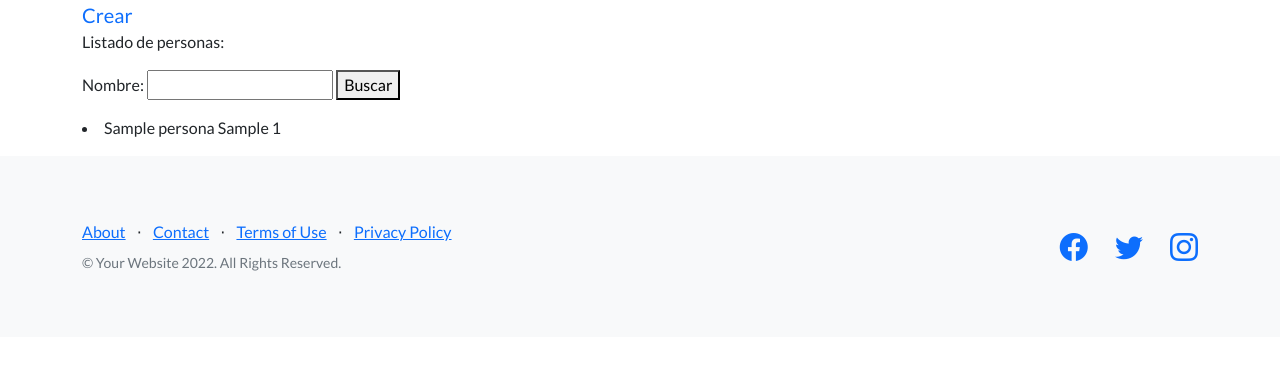
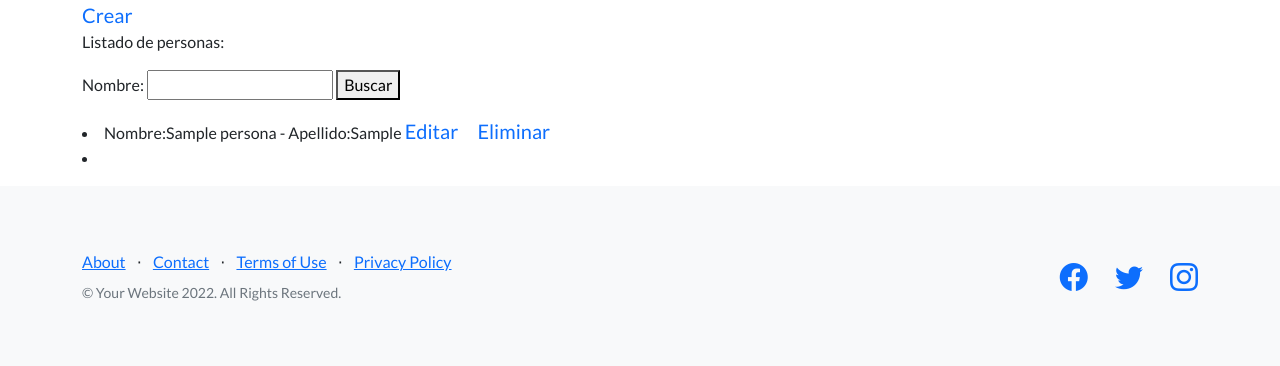
Before and after one commit to FabianaTM/Entrega1-Arena-TorresMeza, a Django app: page /ver_persona/ in a window 1280 px wide. Shown: the part 56-422 px from the top of the page. Run offline with Django 4.2, Linux system fonts and the light colour scheme; tables that the repository leaves empty hold one stand-in row (values such as "Sample post"); some libraries are stand-ins or nearby versions.

Commit message:
creacion boton eliminar

```diff
--- a/app1/models.py
+++ b/app1/models.py
@@ -7,4 +7,4 @@ class Persona(models.Model):
     edad=models.IntegerField()
 
     def __str__(self):
-        return f'{self.nombre} {self.apellido}'
+        return f'Nombre:{self.nombre} - Apellido:{self.apellido}'
--- a/app1/templates/app1/editar_persona.html
+++ b/app1/templates/app1/editar_persona.html
@@ -5,7 +5,7 @@
 {% endblock title_pagina %}
 
 {% block contenido %}
-<form action={% url 'editar_persona'%} method="POST">
+<form action={% url 'editar_persona' persona.id%} method="POST">
     {% csrf_token %}
     <table>
         {{formulario}}
--- a/app1/templates/app1/ver_persona.html
+++ b/app1/templates/app1/ver_persona.html
@@ -18,9 +18,13 @@
     {% if personas %}
 
         {% for persona in personas%}
+
         <li>
-        {{persona.nombre}} {{persona.apellido}} {{persona.edad}}
-        </li>
+        {{persona}}
+        <a class="navbar-brand" href={% url 'editar_persona' persona.id %}>Editar</a>
+        <a class="navbar-brand" href={% url 'eliminar_persona' persona.id %}>Eliminar</a>
+        <li>
+
         {% endfor %}
 
     {% else%}
```
